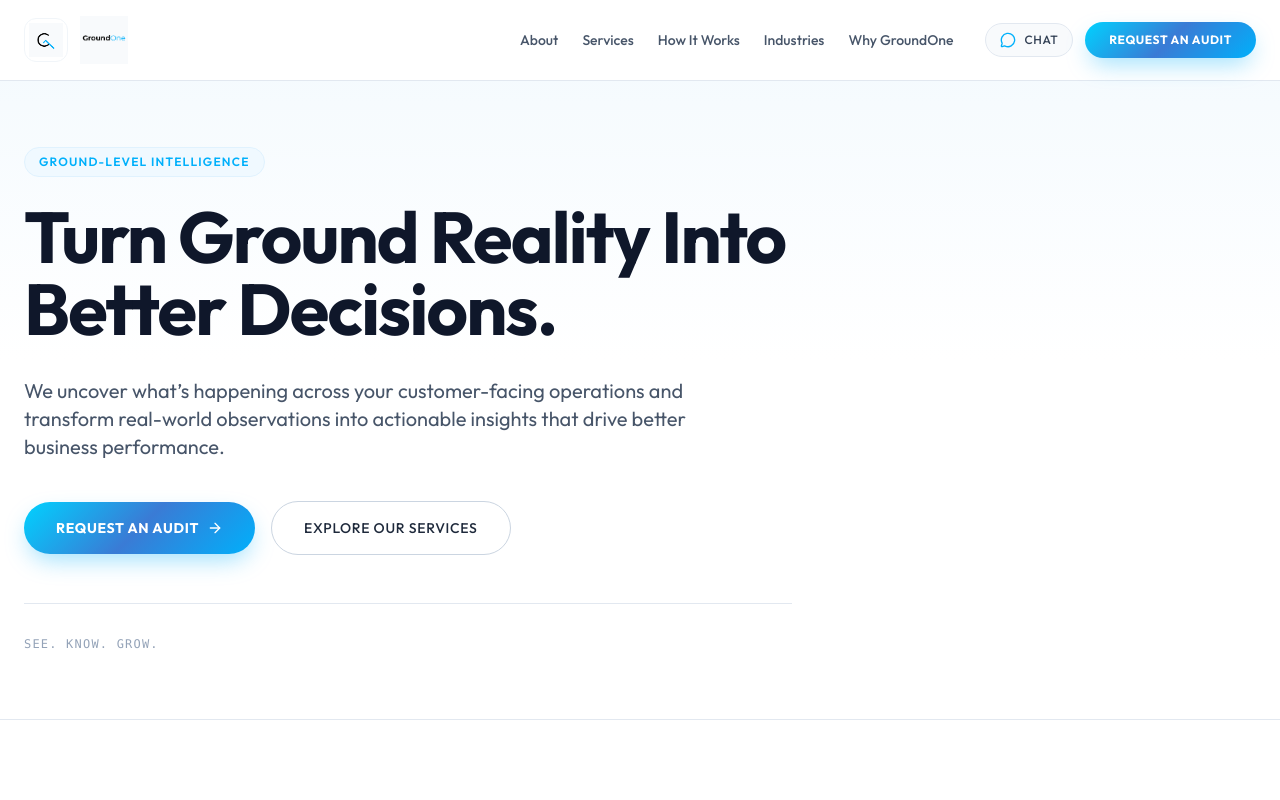
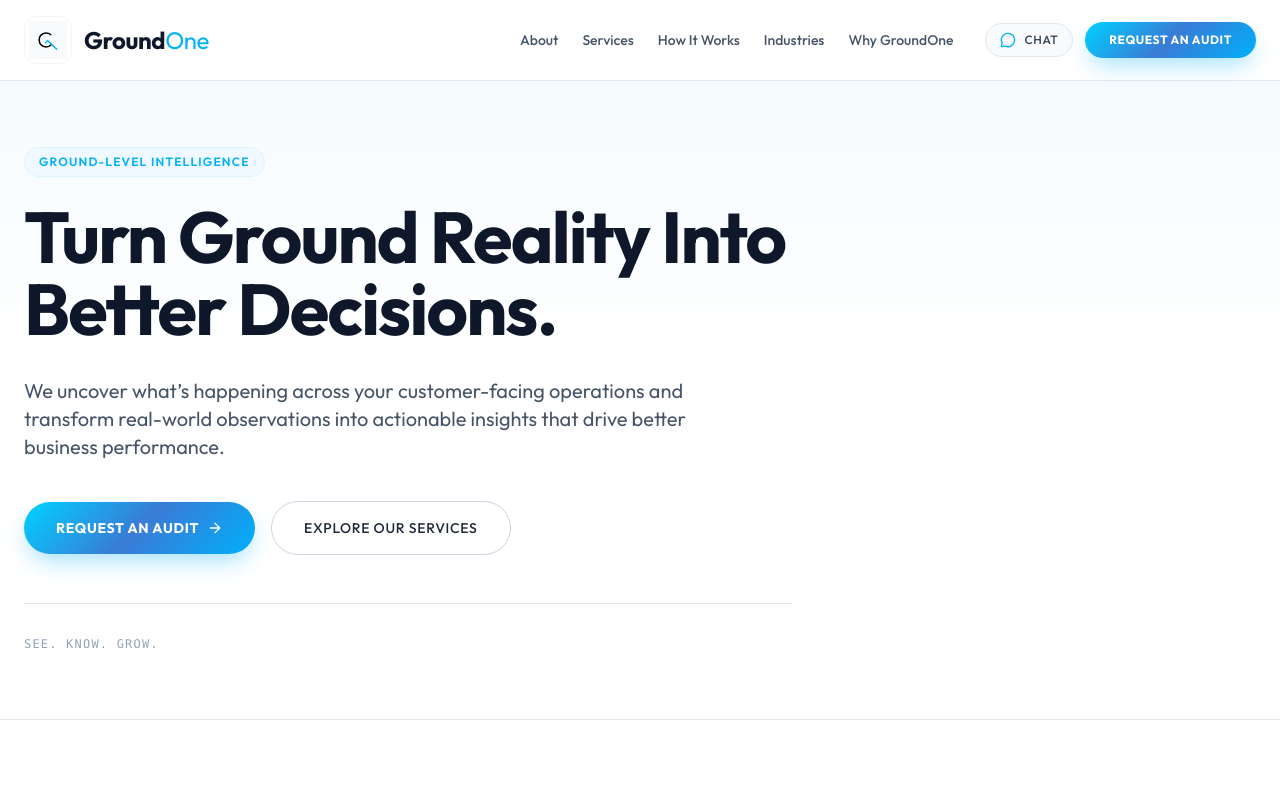
Before and after one commit to anshgarg2704-wq/GroundOne, a plain HTML site: page index.html in a window 1280 px wide. Shown: the top 800 px of the page. Drawn offline with nearby package versions, Linux system fonts and the light colour scheme.

Commit message:
Update font link and navbar logo structure

```diff
--- a/index.html
+++ b/index.html
@@ -7,7 +7,7 @@
     <meta name="description" content="GroundOne turns on-ground activity into clear, actionable business insights helping you identify gaps, make informed decisions, and improve performance.">
     <!-- Tailwind CSS CDN -->
     <script src="https://cdn.tailwindcss.com"></script>
-    <link href="https://fonts.googleapis.com/css2?family=Outfit:wght@300;400;500;600;700&display=swap" rel="stylesheet">
+    <link href="https://fonts.googleapis.com/css2?family=Outfit:wght@400;500;600;700&display=swap" rel="stylesheet">
     <script>
         tailwind.config = {
             theme: {
@@ -47,13 +47,13 @@
     <!-- Header / Navigation -->
     <header class="fixed top-0 left-0 right-0 z-50 bg-white/95 backdrop-blur-md border-b border-brand-border shadow-xs">
         <div class="max-w-7xl mx-auto px-4 sm:px-6 h-20 flex items-center justify-between">
-            <!-- Navbar Logo: Symbol + Much Bigger & Wider Heading Logo -->
-            <a href="#" class="flex items-center space-x-2 sm:space-x-3 group">
-                <div class="h-11 sm:h-13 w-11 sm:w-13 flex items-center justify-center bg-white border border-slate-100 rounded-xl p-1 shadow-2xs shrink-0">
+            <!-- Navbar Logo: Symbol + Copied Pure Typography & Style (No image file needed for heading) -->
+            <a href="#" class="flex items-center space-x-2.5 sm:space-x-3 group">
+                <div class="h-10 sm:h-12 w-10 sm:w-12 flex items-center justify-center bg-white border border-slate-100 rounded-xl p-1 shadow-2xs shrink-0">
                     <img src="GroundOne symbol_4.png" alt="GroundOne Symbol" class="h-full w-full object-contain">
                 </div>
-                <div class="h-9 sm:h-12 w-36 sm:w-52 flex items-center">
-                    <img src="GroundOne heading_4.png" alt="GroundOne Heading" class="h-full w-full object-contain object-left">
+                <div class="flex items-center tracking-tight select-none">
+                    <span class="text-xl sm:text-2xl font-bold text-slate-900">Ground</span><span class="text-xl sm:text-2xl font-normal text-[#00b0fb]">One</span>
                 </div>
             </a>
 
@@ -627,10 +627,10 @@
                 <div class="h-9 w-9 flex items-center justify-center bg-white border border-slate-100 rounded-lg p-0.5 shadow-2xs shrink-0">
                     <img src="GroundOne symbol_4.png" alt="GroundOne Symbol" class="h-full w-full object-contain">
                 </div>
-                <div class="h-8 w-40 flex items-center">
-                    <img src="GroundOne heading_4.png" alt="GroundOne Heading" class="h-full w-full object-contain object-left">
+                <div class="flex items-center tracking-tight select-none">
+                    <span class="text-lg sm:text-xl font-bold text-slate-900">Ground</span><span class="text-lg sm:text-xl font-normal text-[#00b0fb]">One</span>
                 </div>
-                <span class="text-slate-400 text-xs sm:ml-2">© 2026 GroundOne. All rights reserved.</span>
+                <span class="text-slate-400 text-xs sm:ml-3">© 2026 GroundOne. All rights reserved.</span>
             </div>
             <div class="flex items-center space-x-6 font-medium text-xs text-slate-600">
                 <a href="#about" class="hover:text-[#00b0fb] transition-colors">About</a>
```
